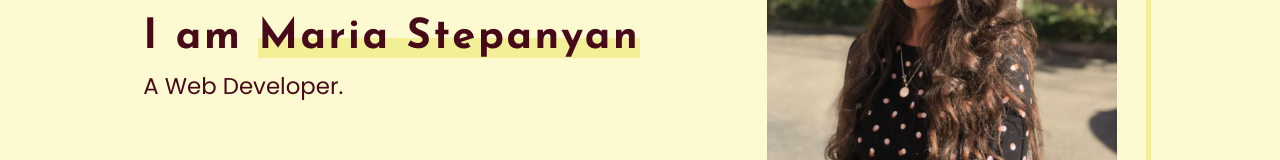
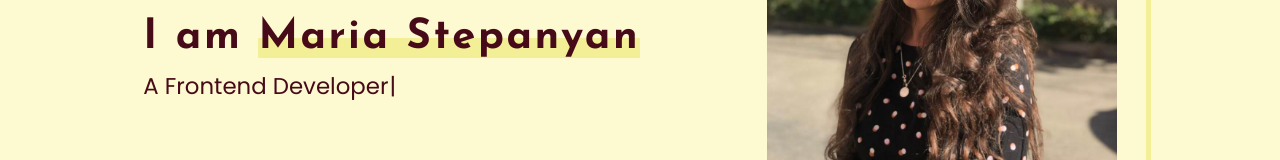
Before and after one commit to MariaStepanyan/portfolio-start-project, a React app: page / in a window 1280 px wide. Shown: the part 358-518 px from the top of the page. Built offline with nearby package versions, Linux system fonts and the light colour scheme.

Commit message:
typing effect

```diff
--- a/package.json
+++ b/package.json
@@ -47,6 +47,7 @@
     "react-app-polyfill": "3.0.0",
     "react-dev-utils": "12.0.1",
     "react-dom": "18.2.0",
+    "react-parallax-tilt": "^1.7.179",
     "react-refresh": "0.11.0",
     "resolve": "1.20.0",
     "resolve-url-loader": "4.0.0",
--- a/src/layout/sections/main/Main.tsx
+++ b/src/layout/sections/main/Main.tsx
@@ -1,7 +1,8 @@
 import photoJpg from '../../../assets/images/photo.jpg'
 import { FlexWrapper } from '../../../components/FlexWrapper'
 import { Container } from '../../../components/Container'
-import {S} from './Main_Styles'
+import { S } from './Main_Styles'
+import Typewriter from 'typewriter-effect'
 
 export const Main: React.FC = () => {
   return (
@@ -13,7 +14,17 @@
             <S.Name>
               I am <span>Maria Stepanyan</span>
             </S.Name>
-            <S.MainTitle>A Web Developer. </S.MainTitle>
+            <S.MainTitle>
+              <p>A Web Developer.</p>
+              <Typewriter
+                options={{
+                  strings: ['A Web Developer.', 'A Frontend Developer'],
+                  autoStart: true,
+                  loop: true,
+                  delay: 50,
+                }}
+              />
+            </S.MainTitle>
           </div>
           <S.PhotoWrapper>
             <S.Photo src={photoJpg} alt="" />
--- a/src/layout/sections/main/Main_Styles.ts
+++ b/src/layout/sections/main/Main_Styles.ts
@@ -44,7 +44,10 @@
   }
 `
 const MainTitle = styled.h1`
-  ${font({ weight: 400, Fmax: 27, Fmin: 20 })}
+  ${font({ weight: 400, Fmax: 27, Fmin: 20 })};
+  p {
+    display: none;
+  }
 `
 
 const Name = styled.h2`
```
Also changed, not shown: 1 other file (tests, documents, lock files or other folders).
